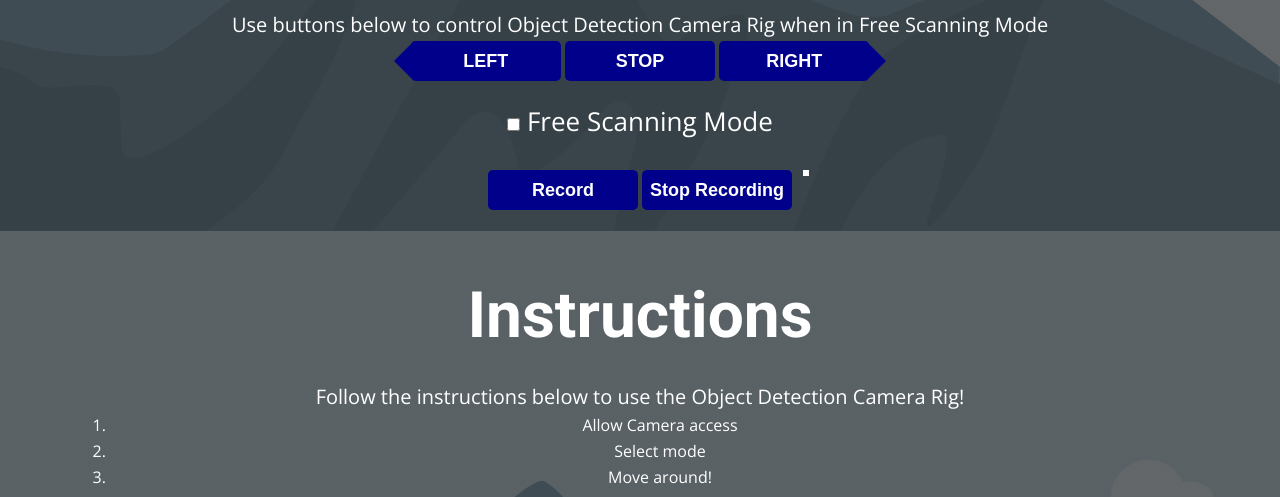
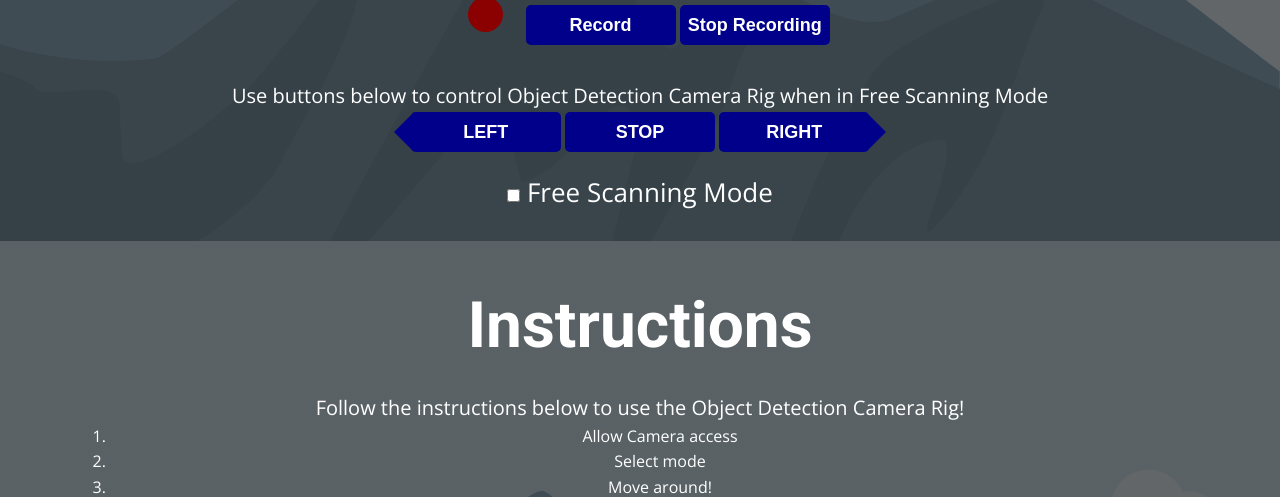
Before and after one commit to neelbhavsar99/EngCapstone_FlaskWebApp, a Flask app: page / in a window 1280 px wide. Shown: the part 2061-2558 px from the top of the page. Run offline with Flask 2, Linux system fonts and the light colour scheme; parts of the project's set-up code (start-up, migrations or seed data) failed here and were passed over; some libraries are stand-ins or nearby versions.

Commit message:
Add flashing recording button

```diff
--- a/application.py
+++ b/application.py
@@ -1,4 +1,3 @@
-# PYTHON APP: python3 application.py
 from imutils.video import VideoStream
 from flask import Flask, Response, make_response, render_template, request, jsonify
 from constants import LABELS, COLORS
@@ -7,6 +6,8 @@ import imutils
 import argparse
 import numpy as np
 import os
+
+# PYTHON APP: python3 application.py
 
 
 templateDirectory = os.path.abspath('templates')
@@ -100,7 +101,6 @@ def generate_frame():
 
     # Loop Video Stream
     while True:
-        # print(f"startRecording: {startRecording}, saveRecording: {saveRecording}")
         success, frame = camera.read()  # Read camera frame continuosly
         # frame = camera.read()         # Uncomment line to use phone camera
         if startRecording:
--- a/static/scripts/buttons.js
+++ b/static/scripts/buttons.js
@@ -48,6 +48,8 @@ document.getElementById('startRecording').addEventListener("click", function sta
             startRecording: true
         })
     })
+    $('#recButton').removeClass("notRec");
+    $('#recButton').addClass("Rec");
 });
 
 document.getElementById('stopRecording').addEventListener("click", function stopRecordingButton() {
@@ -61,4 +63,20 @@ document.getElementById('stopRecording').addEventListener("click", function stop
             saveRecording: true
         })
     })
+    $('#recButton').removeClass("Rec");
+    $('#recButton').addClass("notRec");
 });
+
+
+$('#recButton').addClass("notRec");
+
+// $('#recButton').click(function () {
+//     if ($('#recButton').hasClass('notRec')) {
+//         $('#recButton').removeClass("notRec");
+//         $('#recButton').addClass("Rec");
+//     }
+//     else {
+//         $('#recButton').removeClass("Rec");
+//         $('#recButton').addClass("notRec");
+//     }
+// });
--- a/static/style/style.css
+++ b/static/style/style.css
@@ -1246,8 +1246,8 @@ html {
 	top: 0;
 	right: -17px;
 	border-style: solid;
-	/*border-width: 20px 0px 20px 20px;
-    border-color: transparent transparent transparent transparent;*/
+	border-width: 0px 0px 0px 0px;
+    border-color: transparent transparent transparent transparent;
 }
 
 #stopRecording>a {
@@ -1344,3 +1344,37 @@ html {
 	padding: 20px;
 	font-size: 26px;
 }
+
+button {
+	width: 35px;
+	height: 35px;
+	font-size: 0;
+	background-color: red;
+	border: 0;
+	border-radius: 35px;
+	margin: 18px;
+	outline: none;
+}
+
+.notRec{
+	background-color: darkred;
+}
+
+.Rec{
+	animation-name: pulse;
+	animation-duration: 1.5s;
+	animation-iteration-count: infinite;
+	animation-timing-function: linear;
+}
+
+@keyframes pulse{
+	0%{
+		box-shadow: 0px 0px 5px 0px rgba(173,0,0,.3);
+	}
+	65%{
+		box-shadow: 0px 0px 5px 13px rgba(173,0,0,.3);
+	}
+	90%{
+		box-shadow: 0px 0px 5px 13px rgba(173,0,0,0);
+	}
+}
--- a/templates/index.html
+++ b/templates/index.html
@@ -148,9 +148,11 @@
       <div>
         <img src="{{url_for('video') }}" width="50%" />
       </div>
+      <button id="recButton"></button>
+      <div class="center" id="startRecording"><a>Record</a></div>
+      <div class="center" id="stopRecording"><a>Stop Recording</a></div>
       <p class="u-large-text u-text u-text-default u-text-variant u-text-2">Use buttons below to control Object
         Detection Camera Rig when in Free Scanning Mode</p>
-
       <div class="center" id="buttonboxbackleft"><a>LEFT</a></div>
       <div class="center" id="buttonboxbackstop"><a>STOP</a></div>
       <div class="center" id="buttonboxbackright"><a>RIGHT</a></div>
@@ -158,8 +160,7 @@
         <input id="modeSelector" type="checkbox" />
         <label for="mode"> Free Scanning Mode</label>
       </div>
-      <div class="center" id="startRecording"><a>Record</a></div>
-      <div class="center" id="stopRecording"><a>Stop Recording</a></div>
+
 
     </div>
   </section>
```
